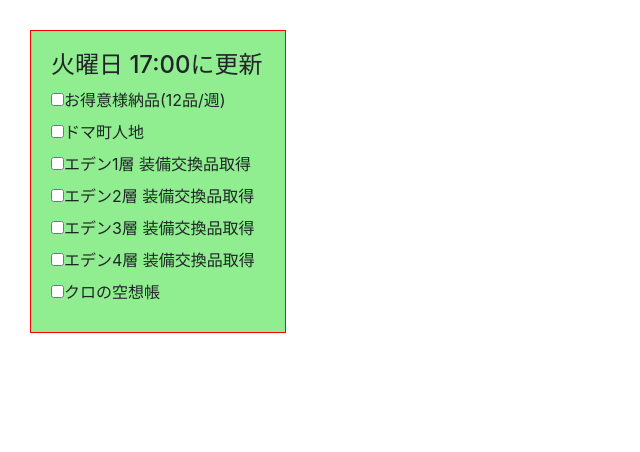
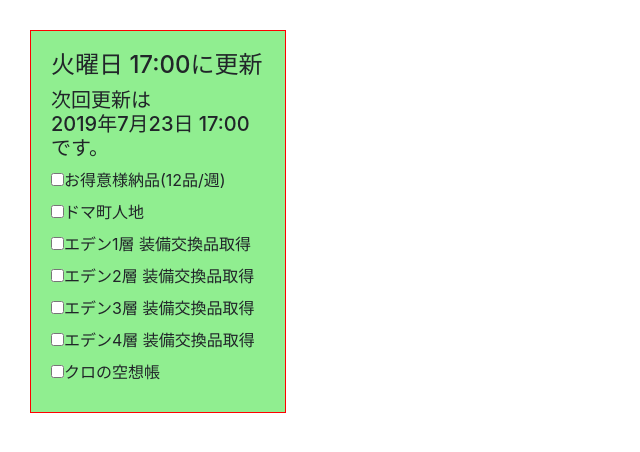
Before and after one commit to paselin/ff14_weekly_quest, a plain HTML site: page docs/index.html in a window 1280 px wide. Shown: the whole page, without its empty margins (0-640 px from the left). Drawn offline with nearby package versions, Linux system fonts and the light colour scheme.

Commit message:
更新日を表示するように

```diff
--- a/docs/index.html
+++ b/docs/index.html
@@ -14,6 +14,7 @@
 <body onload="loadCookies()">
     <div class="checkboxs">
         <h4>火曜日 17:00に更新</h4>
+        <h5>次回更新は <div name="nextUpdate">###</div>です。</h5>
         <label><input type="checkbox" name="loyalcustomers" onchange="setCookies()">お得意様納品(12品/週)</label>
         <label><input type="checkbox" name="doma" onchange="setCookies()">ドマ町人地</label>
         <label><input type="checkbox" name="eden1" onchange="setCookies()">エデン1層 装備交換品取得</label>
--- a/docs/js/main.js
+++ b/docs/js/main.js
@@ -10,6 +10,23 @@ function loadCookies(){
             e.checked = true;
         }
     });
+
+    target = new Date();
+    nextTuesDayDiff = target.getDay() - 2 + 7;
+    if (nextTuesDayDiff == 7) {
+        // 今日が火曜日の場合、今の時間を確認する
+        // 17:00前ならdiffを0に、17:00を超えていればdiffはそのまま
+        if (target.getHours() < 17){
+            nextTuesDayDiff = 0;
+        }
+    }
+    target.setDate(target.getDate() + nextTuesDayDiff);
+    target.setHours(17);
+    target.setMinutes(0);
+    target.setSeconds(0);
+    target.setMilliseconds(0);
+    let e = document.getElementsByName("nextUpdate")[0];
+    e.textContent = dateFormat(target);
 }
 
 // Cookieのセット時はexpiredを日付指定したいため、各情報として上書きする
@@ -44,3 +61,15 @@ function setCookies(){
         Cookies.set(element, value, { expires: target });
     });
 }
+
+// dateFormat 関数の定義
+function dateFormat(date) {
+    var y = date.getFullYear();
+    var m = date.getMonth() + 1;
+    var d = date.getDate();
+    var h = date.getHours();
+    var mm = date.getMinutes();
+    mm = ('0' + mm).slice(-2);
+    // フォーマット整形済みの文字列を戻り値にする
+    return y + '年' + m + '月' + d + '日 ' + h + ":"+ mm;
+  }
```
